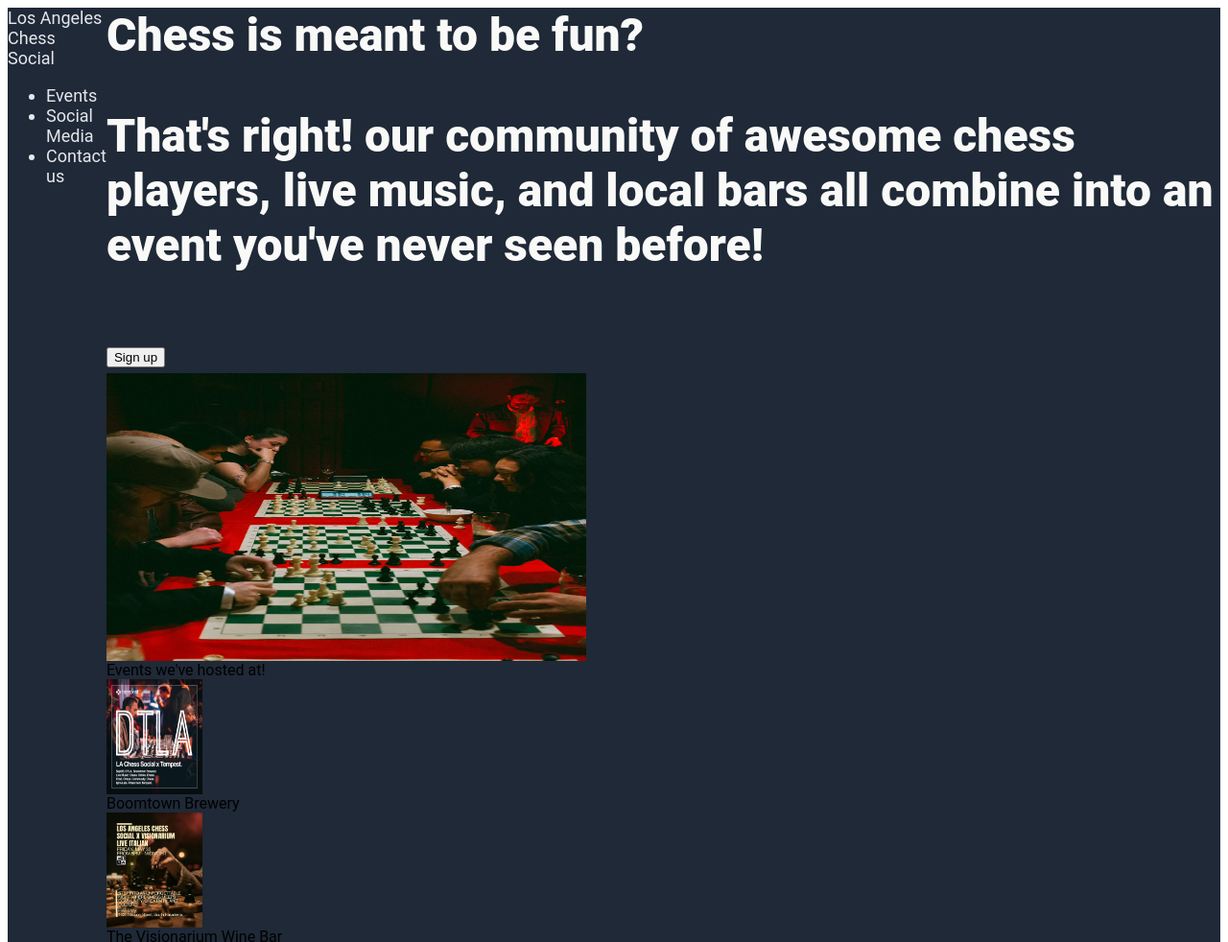
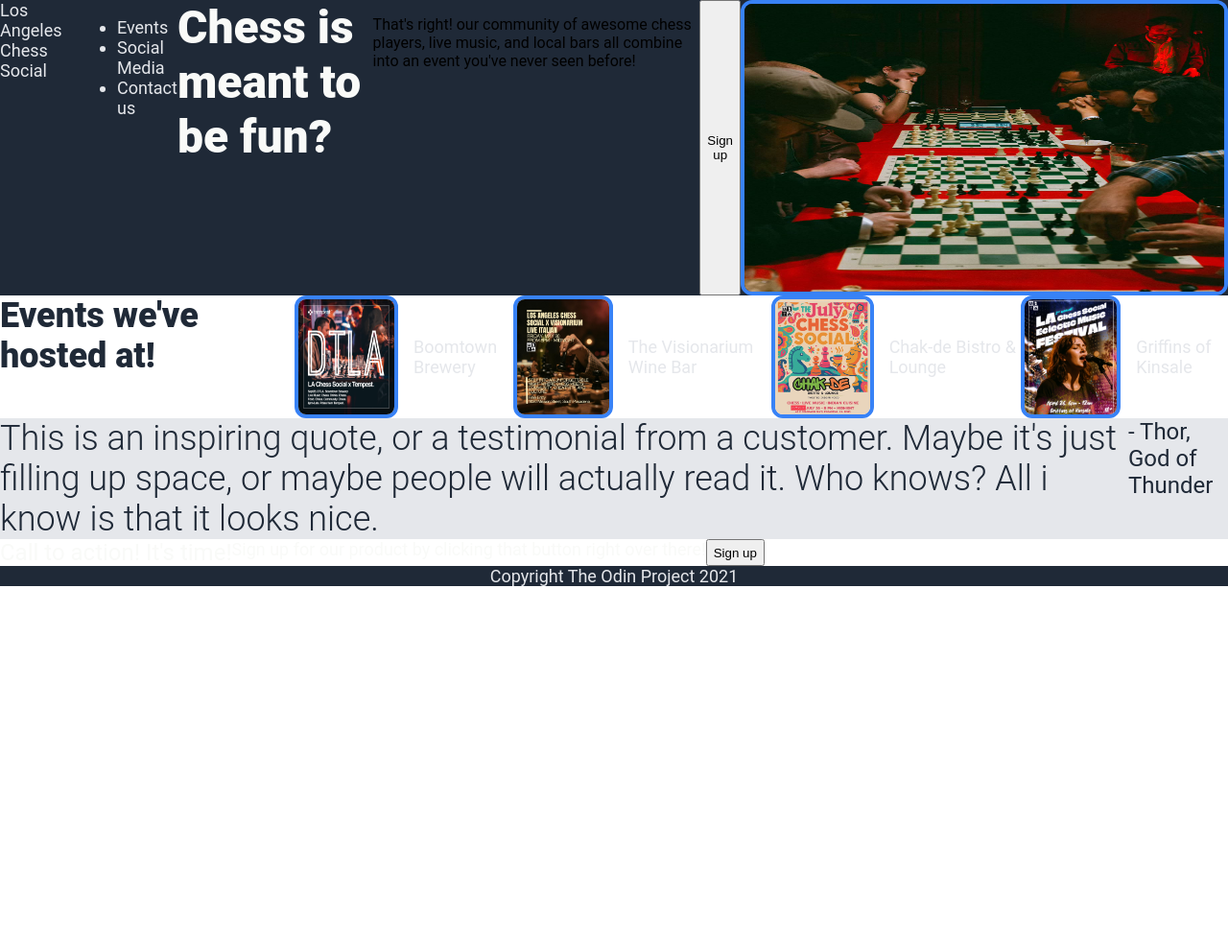
Before and after one commit to travitosama-tech/Landing-Page, a plain HTML site: page index.html in a window 1280 px wide. Shown: the top 982 px of the page at 96% size. After the commit the page ends 800 px from the top, so only its background shows below. Drawn offline with Linux system fonts and the light colour scheme.

Commit message:
Added flex to every div container and class described in the html.
added correct styling to every element on the page

```diff
--- a/index.html
+++ b/index.html
@@ -21,13 +21,14 @@
             </div>
         </div>
         <div class="content-1">
-                <div class="content-text">Chess is meant to be fun?<div>
+            <div class="content-text">Chess is meant to be fun?</div>
                 <p>That's right! our community of awesome chess players,
                     live music, and local bars all combine into an event
                     you've never seen before!</p>
                 <button>Sign up</button>
                 <div class="Main-image">
                     <img src="images/Main-image_files/Main-image.jpg">
+                </div>
             </div>
         </div>
     </div>
@@ -59,11 +60,13 @@
                 read it. Who knows? All i know is that it looks nice.
             </div>
             <div class="quote-speaker">
-                Thor, God of Thunder
+                - Thor, God of Thunder
             </div>
+        </div>
+        <div class="content-4">
             <div class="signup-box">
-                <div>Call to action! It's time!</div>
-                <div>Sign up for our product by clicking that button right over there!</div>
+                <div class="action">Call to action! It's time!</div>
+                <div class="signup-text">Sign up for our product by clicking that button right over there!</div>
                 <button>Sign up</button>
             </div>
         </div>
--- a/styles.css
+++ b/styles.css
@@ -1,5 +1,7 @@
 body {
     font-family: Roboto;
+    margin: 0;
+    min-height: 100vh;
     display: flex;
     flex-direction: column;
 }
@@ -12,33 +14,118 @@ body {
 .header {
     color: #f9faf8;
     font-size: 24px;
+    display: flex;
+    flex-direction: row;
 }
 
 .links,
-.header-text {
+.header-text,
+.text {
     font-size: 18px;
     color: #E5E7EB;
+    display: flex;
+}
+
+.content-1 {
+    display: flex;
 }
 
 .content-text {
     color:#f9faf8;
     font-size: 48px;
     font-weight: 900;
+    display: flex;
 }
 
 .content-1.button {
     background-color: #3882f6;
     font-size: 18px;
+    display: flex;
 }
 
 .Main-image img {
     display: flex;
     height: 300px;
     width: 500px;
+    border: 4px solid #3882f6;
+    border-radius: 12px;
+    display: flex;
 }
 
 img {
     display: flex;
     height: 120px;
     width: 100px;
+    border: 4px solid #3882f6;
+    border-radius: 12px;
+    display: flex;
 }
+
+.content-2 {
+    display: flex;
+}
+
+.header-2 {
+    font-size: 36px;
+    color: #1F2937;
+    font-weight: 900;
+    display: flex;
+}
+
+.Item-1,
+.Item-2,
+.Item-3,
+.Item-4 {
+    display: flex;
+    justify-content: center;
+    align-items: center;
+    gap: 16px;
+}
+
+.content-3 {
+    background-color: #E5E7EB;
+    display: flex;
+}
+
+.Inspiring-quote {
+    font-size: 36px;
+    color: #1F2937;
+    font-weight: 300;
+    display: flex;
+}
+
+.quote-speaker {
+    font-size: 24px;
+    color:#1F2937;
+    display: flex;
+}
+
+.content-4 {
+    display: flex;
+}
+
+.signup-box {
+    color:#3882f6;
+    display: flex;
+}
+
+.action {
+    font-size: 24px;
+    color: #f9faf8;
+    display: flex;
+}
+
+.signup-text {
+    font-size: 18px;
+    color:#f9faf8;
+    display: flex;
+}
+
+.footer {
+    color:#E5E7EB;
+    background-color: #1F2937;
+    font-size: 18px;
+    display: flex;
+    justify-content: center;
+    align-items: center;
+}
```
Lines whose indentation alone changed are shown as unchanged.
